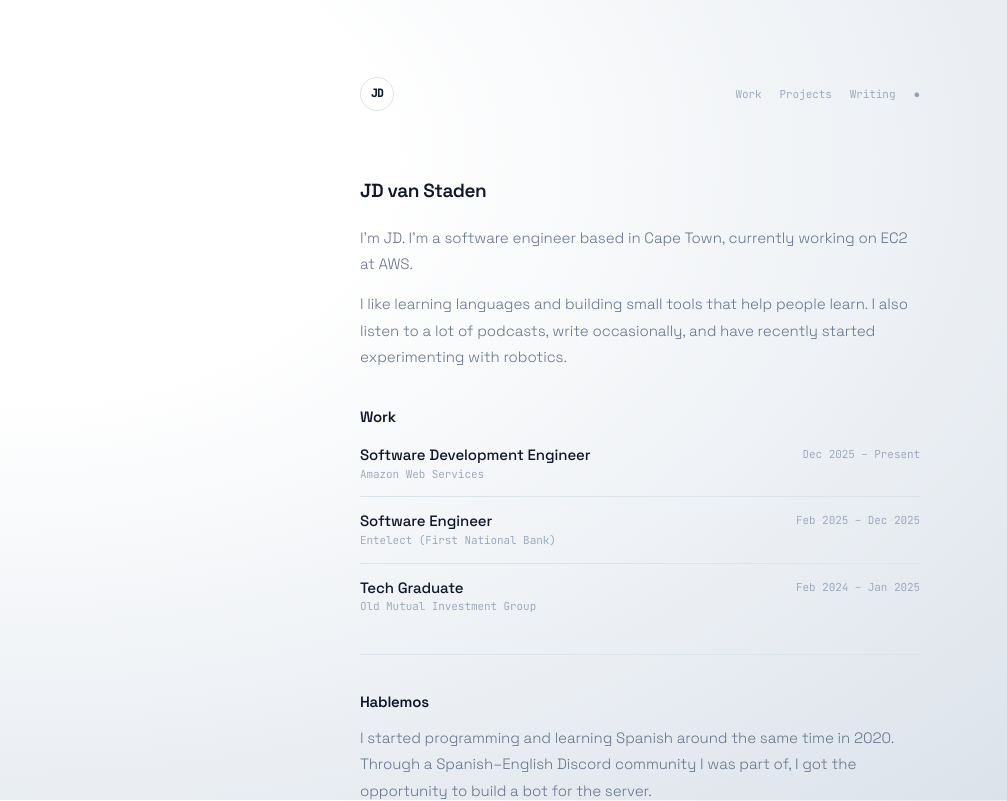
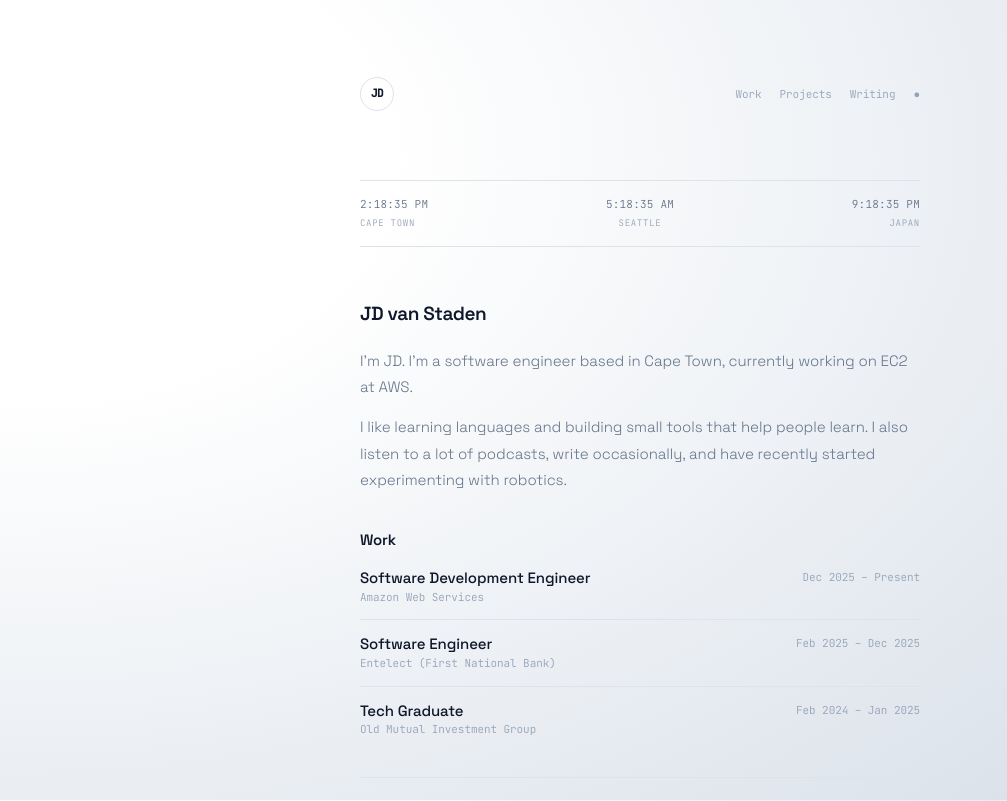
Before and after one commit to Jaleel-VS/portfolio, a Next.js app: page / in a window 1280 px wide. Shown: the top 801 px of the page, without its empty margins (0-1007 px from the left). Built offline with nearby package versions, Linux system fonts and the light colour scheme.

Commit message:
Add live three-city world clock

```diff
--- a/src/app/globals.css
+++ b/src/app/globals.css
@@ -121,6 +121,48 @@ button {
 .theme-toggle:hover,
 .theme-toggle:focus-visible {
   color: var(--ink);
+}
+
+.world-clock {
+  display: grid;
+  grid-template-columns: repeat(3, 1fr);
+  gap: 18px;
+  margin-bottom: 56px;
+  padding: 14px 0;
+  border-block: 1px solid var(--rule);
+  font-family: var(--font-mono), monospace;
+}
+
+.world-clock-item {
+  display: flex;
+  min-width: 0;
+  flex-direction: column;
+  gap: 2px;
+}
+
+.world-clock-item time {
+  color: var(--muted);
+  font-size: 11px;
+  font-variant-numeric: tabular-nums;
+  letter-spacing: 0.02em;
+  white-space: nowrap;
+}
+
+.world-clock-item span {
+  color: var(--faint);
+  font-size: 9px;
+  letter-spacing: 0.08em;
+  text-transform: uppercase;
+}
+
+.world-clock-item:nth-child(2) {
+  align-items: center;
+  text-align: center;
+}
+
+.world-clock-item:last-child {
+  align-items: flex-end;
+  text-align: right;
 }
 
 .content {
@@ -337,6 +379,19 @@ footer {
     line-height: 1.7;
   }
 
+  .world-clock {
+    gap: 8px;
+    margin-bottom: 44px;
+  }
+
+  .world-clock-item time {
+    font-size: 9px;
+  }
+
+  .world-clock-item span {
+    font-size: 8px;
+  }
+
   .site-shell {
     padding: 36px 24px 80px;
   }
--- a/src/app/page.tsx
+++ b/src/app/page.tsx
@@ -1,5 +1,6 @@
 import { ThemeToggle } from "@/components/theme-toggle"
 import { config } from "@/lib/config"
+import { WorldClock } from "@/components/world-clock"
 
 function SectionHeading({ id, children }: { id: string; children: React.ReactNode }) {
   return (
@@ -26,6 +27,8 @@ export default function Page() {
           <ThemeToggle />
         </nav>
       </header>
+
+      <WorldClock />
 
       <div className="content" id="top">
         <section className="intro" aria-labelledby="intro-title">
--- /dev/null
+++ b/src/components/world-clock.tsx
@@ -0,0 +1,51 @@
+"use client"
+
+import { useEffect, useState } from "react"
+
+const locations = [
+  { label: "Cape Town", timeZone: "Africa/Johannesburg" },
+  { label: "Seattle", timeZone: "America/Los_Angeles" },
+  { label: "Japan", timeZone: "Asia/Tokyo" },
+] as const
+
+const formatters = locations.map(({ timeZone }) =>
+  new Intl.DateTimeFormat("en-US", {
+    hour: "numeric",
+    minute: "2-digit",
+    second: "2-digit",
+    hour12: true,
+    timeZone,
+  }),
+)
+
+export function WorldClock() {
+  const [now, setNow] = useState<number | null>(null)
+
+  useEffect(() => {
+    const tick = () => setNow(Date.now())
+    tick()
+
+    const timeout = window.setTimeout(() => {
+      tick()
+      const interval = window.setInterval(tick, 1000)
+      cleanup = () => window.clearInterval(interval)
+    }, 1000 - (Date.now() % 1000))
+
+    let cleanup = () => {}
+    return () => {
+      window.clearTimeout(timeout)
+      cleanup()
+    }
+  }, [])
+
+  return (
+    <div className="world-clock" aria-label="Current time around the world">
+      {locations.map(({ label }, index) => (
+        <div className="world-clock-item" key={label}>
+          <time>{now === null ? "—:—:—" : formatters[index].format(now)}</time>
+          <span>{label}</span>
+        </div>
+      ))}
+    </div>
+  )
+}
```
